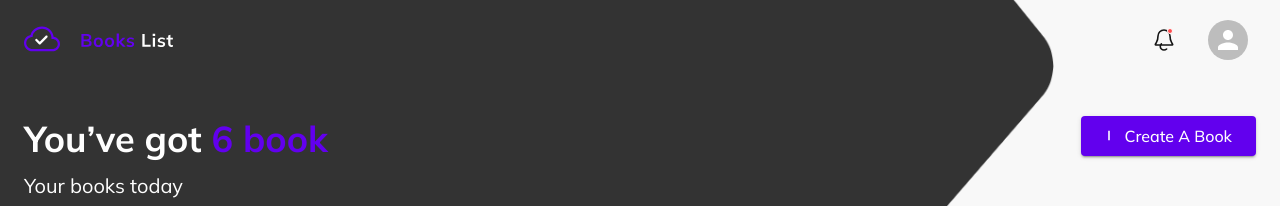
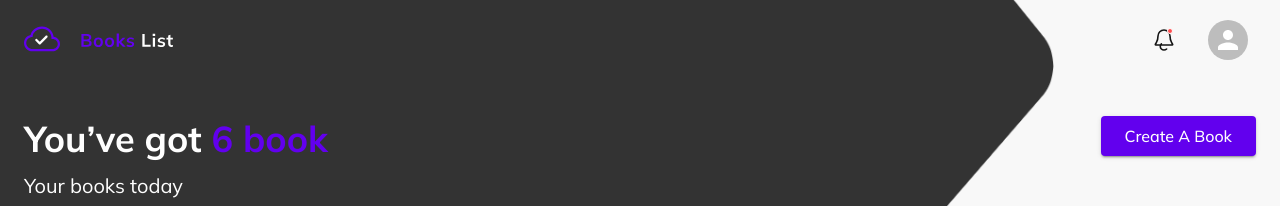
Before and after one commit to username-shakha/bookshelf, a React (Vite) app: page /root in a window 1280 px wide. Shown: the top 206 px of the page. Built offline with nearby package versions, Linux system fonts and the light colour scheme; data requests are answered from the project's data file.

Commit message:
remove cryptoJS

```diff
--- a/package.json
+++ b/package.json
@@ -19,10 +19,7 @@
     "@mui/material": "^5.15.14",
     "@mui/styled-engine-sc": "^6.0.0-alpha.18",
     "@reduxjs/toolkit": "^2.2.2",
-    "@types/crypto-js": "^4.2.2",
-    "crypto-browserify": "^3.12.0",
     "crypto-js": "^4.2.0",
-    "faker": "^6.6.6",
     "react": "^18.2.0",
     "react-dom": "^18.2.0",
     "react-hook-form": "^7.51.2",
--- a/src/components/BookList/index.tsx
+++ b/src/components/BookList/index.tsx
@@ -7,7 +7,7 @@ import {
   BookListContent,
 } from "./styled";
 import BookCard from "../BookCard";
-import { PlusIcon } from "../icons";
+
 import generateRandomBook from "@/api/generateRandomBook";
 
 export default function BookList() {
@@ -26,11 +26,7 @@ export default function BookList() {
           </BookListCount>
           <BookListSubtitle>Your books today</BookListSubtitle>
         </Box>
-        <Button
-          startIcon={<PlusIcon />}
-          onClick={() => addBook(generateRandomBook())}
-          variant="contained"
-        >
+        <Button onClick={() => addBook(generateRandomBook())} variant="contained">
           Create a book
           {addLoading && "Loading"}
           {addError && "Error"}
```
Also changed, not shown: 1 other file (tests, documents, lock files or other folders).
